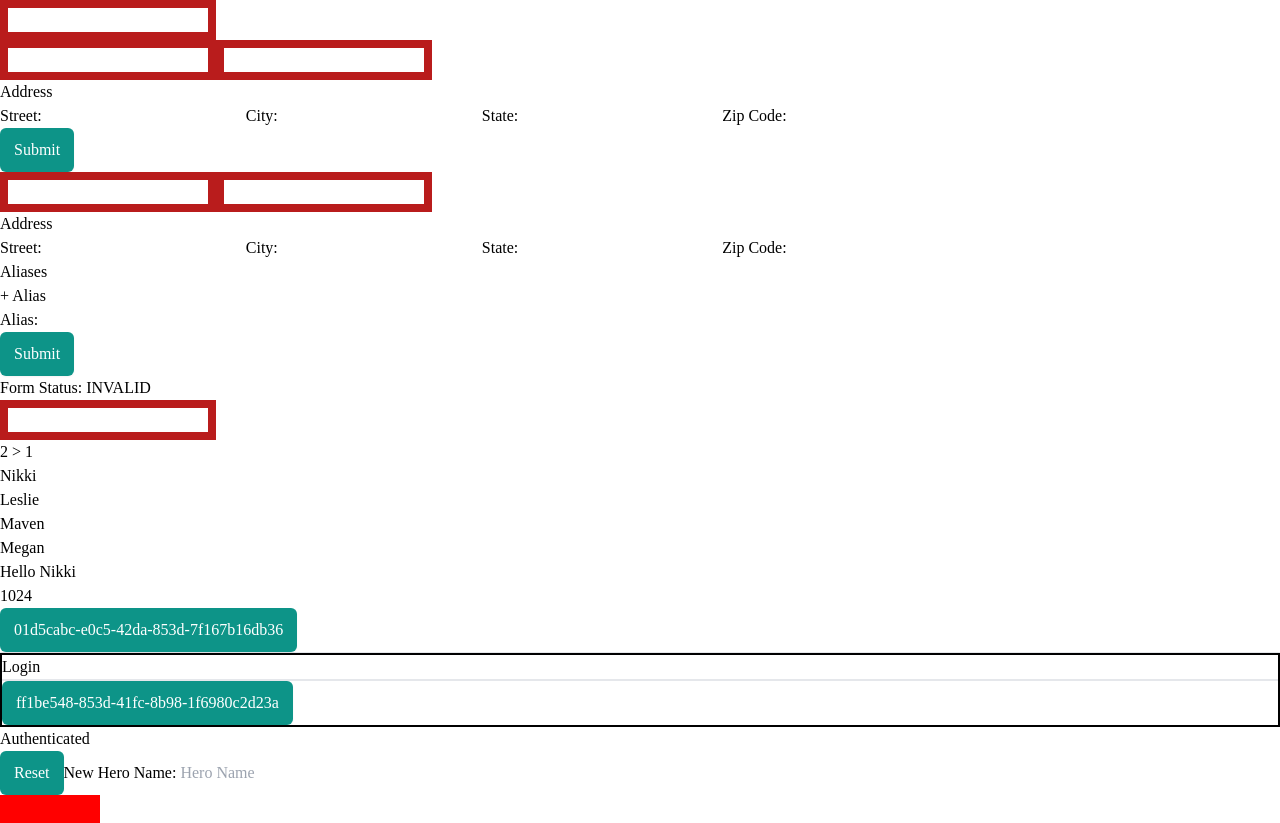
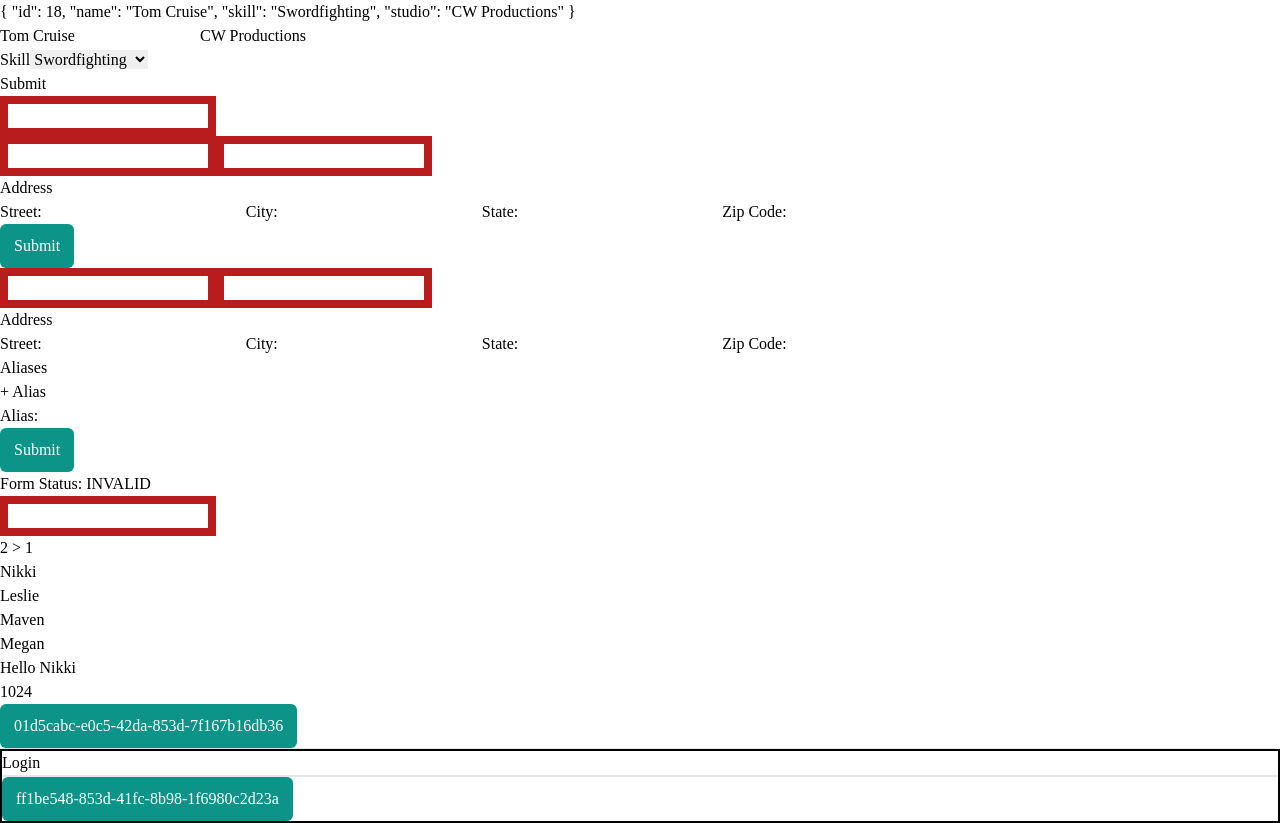
Before and after one commit to nikkinicholasromero/angular-demo-2024-06-03, an Angular app: page / in a window 1280 px wide. Shown: the top 823 px of the page. Built offline with nearby package versions, Linux system fonts and the light colour scheme; a web font is replaced by a local one.

Commit message:
Explored Template Driven Forms

```diff
--- /dev/null
+++ b/src/app/actor-form/actor-form.component.ts
@@ -0,0 +1,50 @@
+import { JsonPipe, NgFor } from "@angular/common";
+import { Component } from "@angular/core";
+import { FormsModule } from "@angular/forms";
+
+@Component({
+  standalone: true,
+  selector: 'app-actor-form',
+  template: `
+  {{ model | json }}
+    <form action="" #actorForm="ngForm">
+      <input type="text" class="form-control" id="name"
+            required
+            [(ngModel)]="model.name" name="name">
+      <input type="text" class="form-control" id="studio"
+            required
+            [(ngModel)]="model.studio" name="studio">
+
+      <div class="form-group">
+        <label for="skill">Skill</label>
+        <select class="form-control" id="skill" required [(ngModel)]="model.skill" name="skill">
+          <option *ngFor="let skill of skills" [value]="skill">{{ skill }}</option>
+        </select>
+      </div>
+
+      <button class="submit">Submit</button>
+      <input type="text">
+    </form>
+  `,
+  imports: [FormsModule, NgFor, JsonPipe]
+})
+export class ActorFormComponent {
+  skills = ['Method Acting', 'Singing', 'Dancing', 'Swordfighting'];
+
+  model = new Actor(18, 'Tom Cruise', this.skills[3], 'CW Productions');
+
+  submitted = false;
+
+  onSubmit() {
+    this.submitted = true;
+  }
+}
+
+export class Actor {
+  constructor(
+    public id: number,
+    public name: string,
+    public skill: string,
+    public studio?: string
+  ) { }
+}
--- a/src/app/app.component.ts
+++ b/src/app/app.component.ts
@@ -12,11 +12,14 @@
 import { SvgComponent } from './svg/svg.component';
 import { ReactiveFormComponent } from './reactive-form/reactive-form.component';
 import { TemplateFormComponent } from './template-form/template-form.component';
+import { ActorFormComponent } from './actor-form/actor-form.component';
 
 @Component({
   standalone: true,
   selector: 'app-root',
   template: `
+    <app-actor-form></app-actor-form>
+
     <app-reactive-form></app-reactive-form>
     <app-template-form></app-template-form>
 
@@ -56,7 +59,8 @@
     GreetPipe,
     ExponentialStrengthPipe,
     ReactiveFormComponent,
-    TemplateFormComponent
+    TemplateFormComponent,
+    ActorFormComponent
   ],
   providers: [
     NgComponentOutlet
```
